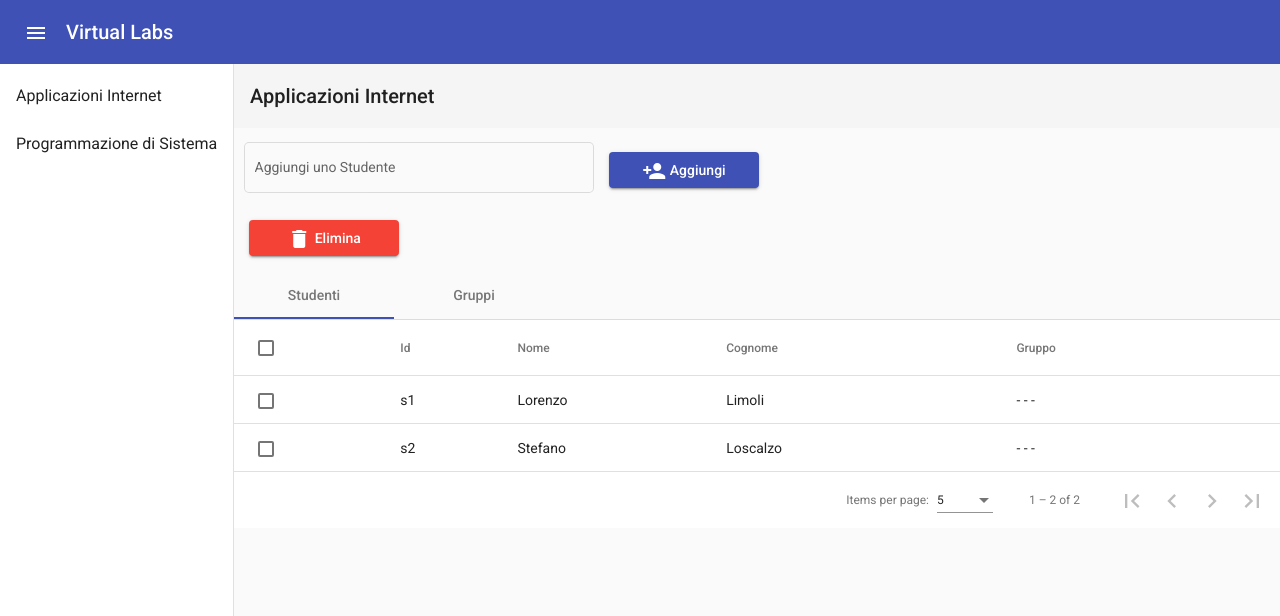
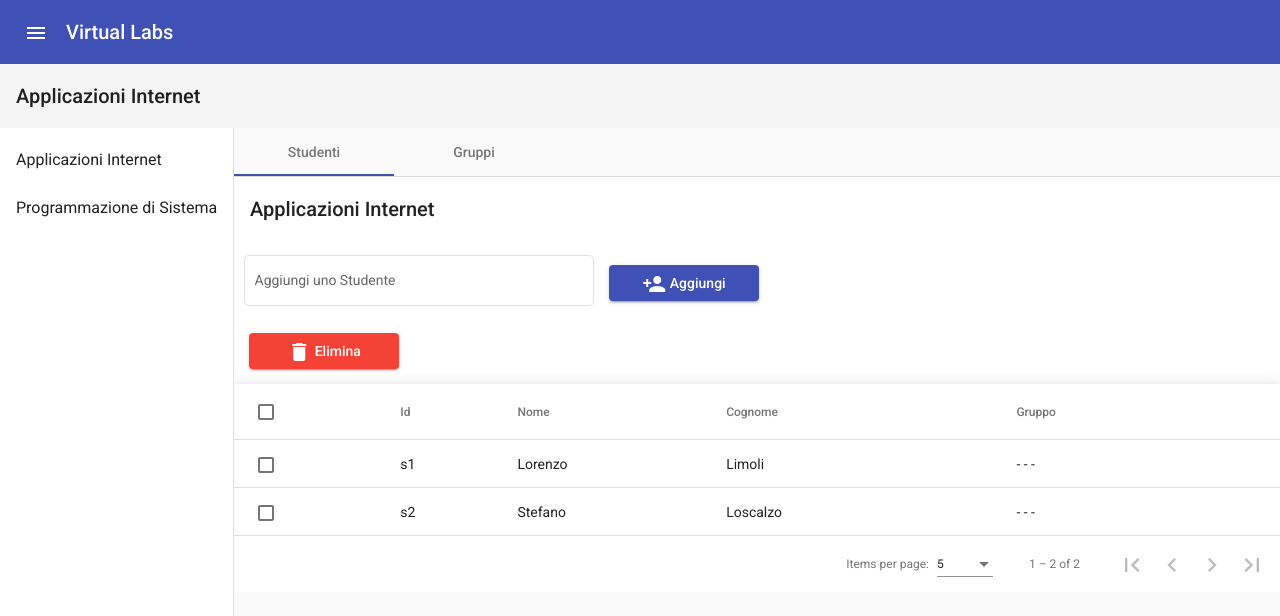
Before and after one commit to lore-lml/ai2020-laboratorio4-5, an Angular app: page / in a window 1280 px wide. Shown: the top 616 px of the page. Built offline with nearby package versions, Linux system fonts and the light colour scheme.

Commit message:
Release v1.2

```diff
--- a/src/app/app.component.css
+++ b/src/app/app.component.css
@@ -2,7 +2,8 @@ table{width: 100%;}
 mat-sidenav-container{ height: 100%; }
 
 div.form-student-table{
-  margin: 10px 0 10px 10px;
+  padding: 10px 0 10px 10px;
+  background: white;
 }
 
 div.form-student-table>mat-form-field{
@@ -18,3 +19,7 @@ div.form-student-table button{
 mat-toolbar>h1{
   margin: 0 10px;
 }
+
+mat-toolbar.tab-title{
+  background: white;
+}
--- a/src/app/app.component.html
+++ b/src/app/app.component.html
@@ -4,7 +4,7 @@
   </button>
   <h1>{{title}}</h1>
 </mat-toolbar>
-
+<mat-toolbar>Applicazioni Internet</mat-toolbar>
 <mat-sidenav-container>
   <!-- ************************* SIDENAV ********************-->
   <mat-sidenav #sidenav opened mode="side" position="start">
@@ -17,7 +17,10 @@
   </mat-sidenav>
   <!-- ************************* SIDENAV CONTENT********************-->
   <mat-sidenav-content>
-    <mat-toolbar color="">Applicazioni Internet</mat-toolbar>
+
+    <mat-tab-group>
+      <mat-tab>
+        <mat-toolbar class="tab-title">Applicazioni Internet</mat-toolbar>
         <div class="form-student-table">
           <mat-form-field appearance="outline">
             <mat-label>Aggiungi uno Studente</mat-label>
@@ -46,10 +49,6 @@
             </button>
           </div>
         </div>
-
-    <mat-tab-group>
-
-      <mat-tab>
         <ng-template matTabLabel>
           <span matBadge="{{studentTable.numberSelected}}" matBadgeOverlap="false"
                 matBadgePosition="above before" matBadgeColor="warn" [matBadgeHidden]="studentTable.numberSelected <= 0">Studenti</span>
```
Lines whose indentation alone changed are shown as unchanged.
